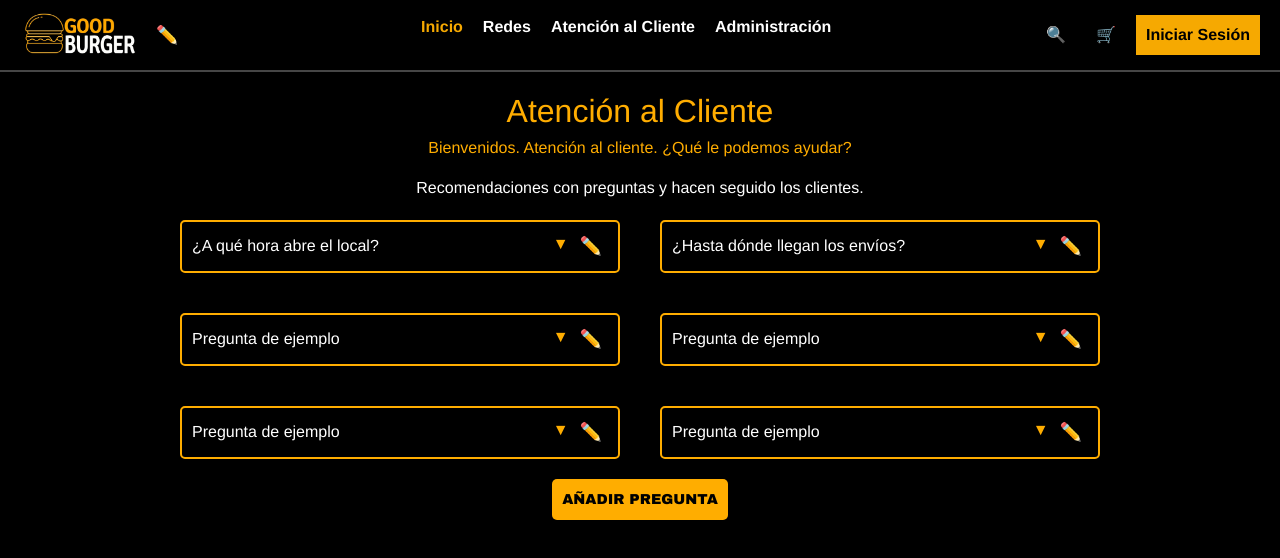
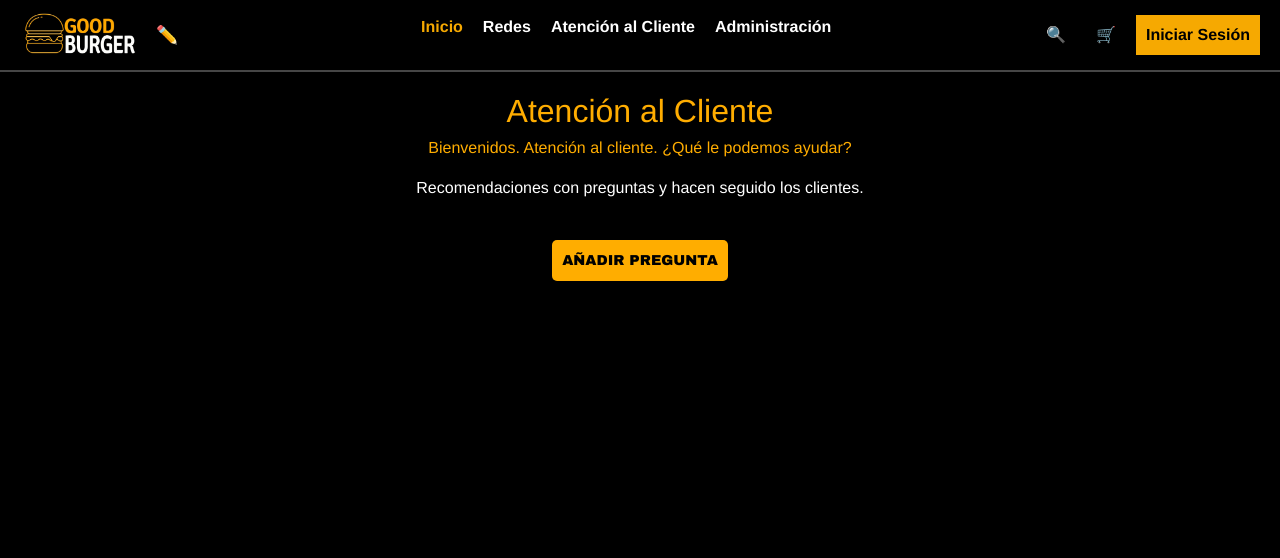
Before and after one commit to GersonDanielGuerrero/Progra-III-2024, a Vue app in the folder frontend/: page /preguntas in a window 1280 px wide. Shown: the top 558 px of the page. Built offline with nearby package versions, Linux system fonts and the light colour scheme.

Commit message:
Correcciones al script

```diff
--- a/frontend/src/views/PreguntasFrecuentes.vue
+++ b/frontend/src/views/PreguntasFrecuentes.vue
@@ -121,21 +121,26 @@ export default {
     },
     data() {
         return{
-            questions: [
-        "¿A qué hora abre el local?",
-        "¿Hasta dónde llegan los envíos?",
-        "Pregunta de ejemplo",
-        "Pregunta de ejemplo",
-        "Pregunta de ejemplo",
-        "Pregunta de ejemplo"
+            preguntas: [
+              {
+                id: 1,
+                pregunta: 'Pregunta de ejemplo 1',
+                respuesta: 'Respuesta de ejemplo 1'
+              },
+              {
+                id: 2,
+                pregunta: 'Pregunta de ejemplo 2',
+                respuesta: 'Respuesta de ejemplo 2'
+              },
+              {
+                id: 3,
+                pregunta: 'Pregunta de ejemplo 3',
+                respuesta: 'Respuesta de ejemplo 3'
+              }
       ]
     };
   },
   methods: {
-    addQuestion() {
-      alert("Nueva pregunta agregada");
-        }
-
     }
 }
 </script>
```
